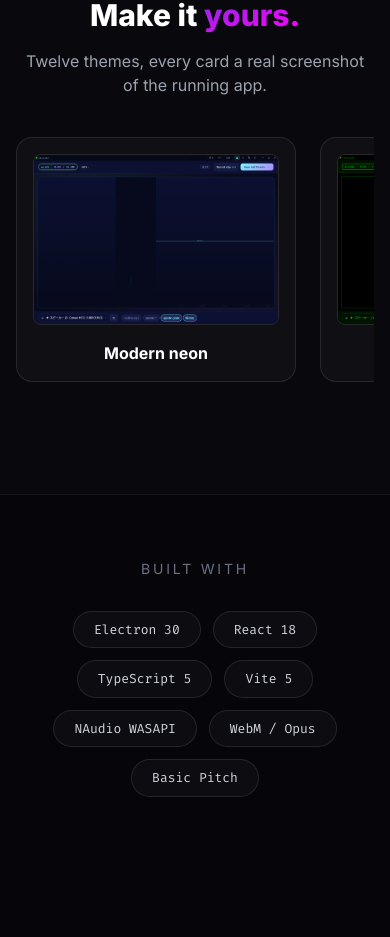
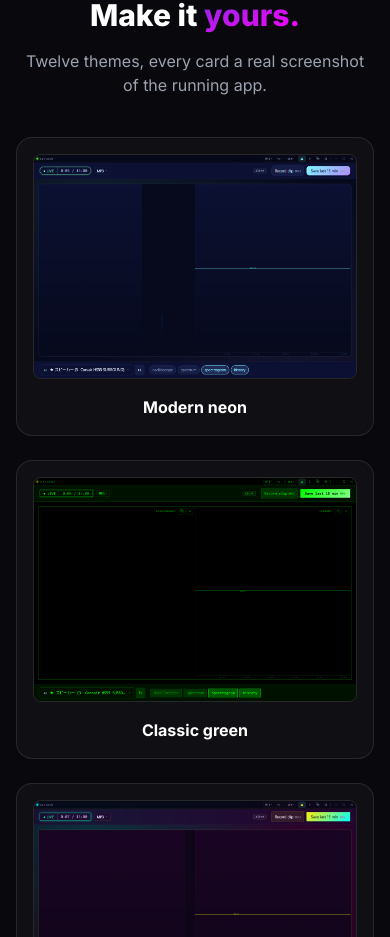
Before and after one commit to Chimthuwu/PsydeClip, a React (Vite) app in the folder marketing-site/: page / in a window 390 px wide. Shown: the part 5223-6160 px from the top of the page. Built offline with nearby package versions, Linux system fonts and the light colour scheme.

Commit message:
Site: show the theme screenshots in full, as a grid
The horizontal strip cropped the cards at the edge of the screen. Every
screenshot now shows whole at its natural proportions.

```diff
--- a/marketing-site/src/App.jsx
+++ b/marketing-site/src/App.jsx
@@ -436,17 +436,17 @@ function Themes() {
           <p className="text-gray-400">Twelve themes, every card a real screenshot of the running app.</p>
         </motion.div>
 
-        <div className="flex gap-6 overflow-x-auto pb-8 snap-x snap-mandatory no-scrollbar">
+        <div className="grid grid-cols-1 md:grid-cols-2 lg:grid-cols-3 gap-6">
           {THEMES.map(({ slug, label }) => (
             <figure
               key={slug}
-              className="min-w-[280px] md:min-w-[520px] snap-center rounded-2xl border border-white/10 bg-white/[0.03] p-4 hover:border-white/20 transition-colors"
+              className="rounded-2xl border border-white/10 bg-white/[0.03] p-4 hover:border-white/20 transition-colors"
             >
               <img
                 src={`/shots/main-${slug}.png`}
                 alt={`PsydeClip in the ${label} theme`}
                 loading="lazy"
-                className="rounded-lg border border-white/10 w-full block mb-4"
+                className="rounded-lg border border-white/10 w-full h-auto block mb-4"
               />
               <figcaption className="font-bold text-center">{label}</figcaption>
             </figure>
```
